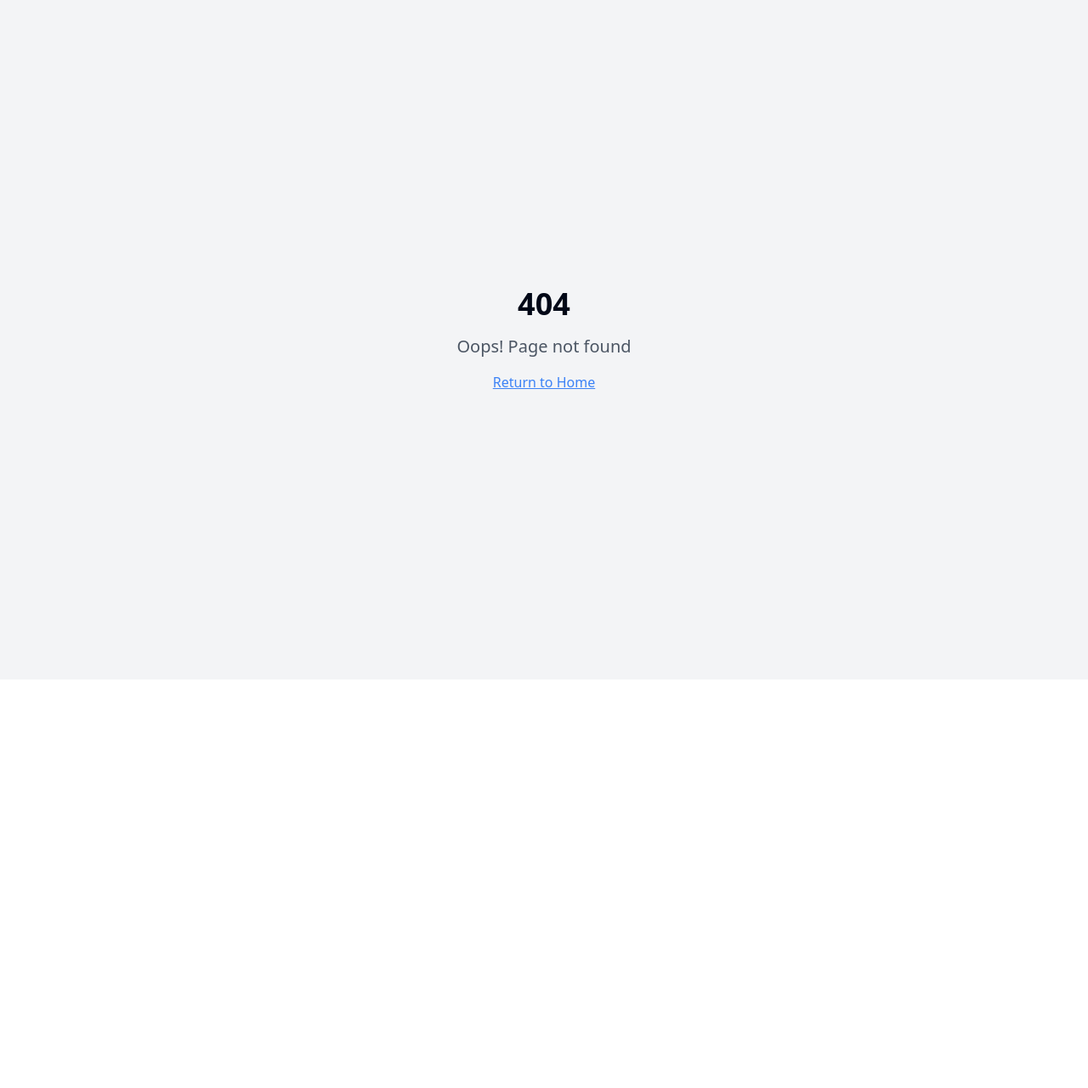
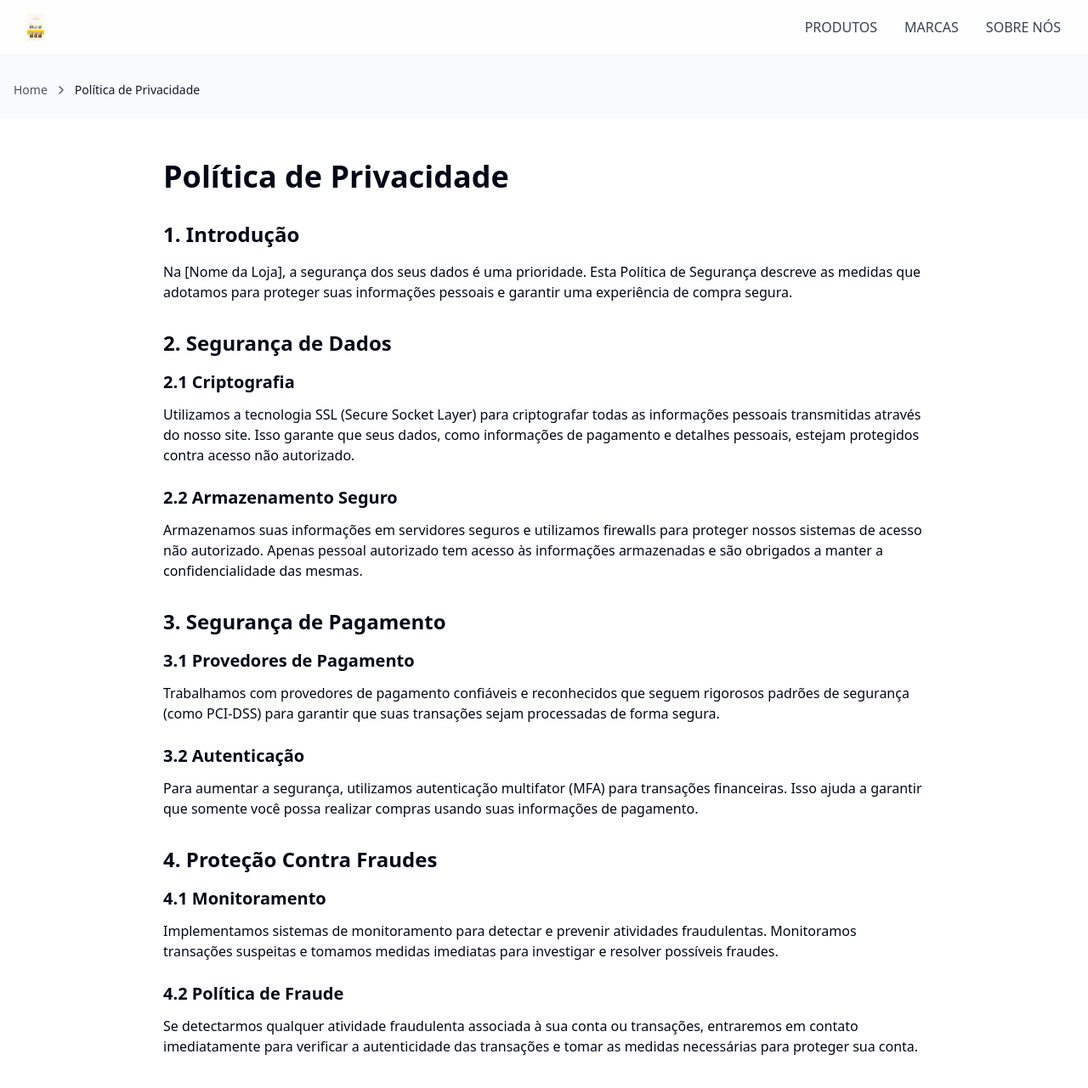
Before and after one commit to DevCaioCunha/ecommerce-landing-haven, a React (Vite) app: page /privacy in a window 1280 px wide. Before the commit this address had no page. Shown: the top 1281 px of the page at 85% size. Before the commit the page ends 800 px from the top, so only its background shows below. Built offline with nearby package versions, Linux system fonts and the light colour scheme.

Commit message:
Add Privacy Page
Implement a new Privacy page to the application.

```diff
--- a/src/App.tsx
+++ b/src/App.tsx
@@ -1,9 +1,11 @@
+
 import { Toaster } from "@/components/ui/toaster";
 import { Toaster as Sonner } from "@/components/ui/sonner";
 import { TooltipProvider } from "@/components/ui/tooltip";
 import { QueryClient, QueryClientProvider } from "@tanstack/react-query";
 import { BrowserRouter, Routes, Route } from "react-router-dom";
 import Index from "./pages/Index";
+import Privacy from "./pages/Privacy";
 import NotFound from "./pages/NotFound";
 
 const queryClient = new QueryClient();
@@ -16,6 +18,7 @@ const App = () => (
       <BrowserRouter>
         <Routes>
           <Route path="/" element={<Index />} />
+          <Route path="/privacy" element={<Privacy />} />
           {/* ADD ALL CUSTOM ROUTES ABOVE THE CATCH-ALL "*" ROUTE */}
           <Route path="*" element={<NotFound />} />
         </Routes>
--- /dev/null
+++ b/src/pages/Privacy.tsx
@@ -0,0 +1,138 @@
+
+import { ChevronRight } from "lucide-react";
+
+const Privacy = () => {
+  return (
+    <div className="min-h-screen bg-white">
+      {/* Header mantido igual ao da página inicial */}
+      <header className="fixed top-0 w-full bg-white/80 backdrop-blur-sm z-50 border-b border-gray-100">
+        <div className="max-w-7xl mx-auto px-4 sm:px-6 lg:px-8">
+          <div className="flex justify-between items-center h-16">
+            <div className="flex-shrink-0">
+              <img src="/lovable-uploads/ffd35b60-49b7-42cf-9eb1-e51051e042f9.png" alt="Logo" className="h-8" />
+            </div>
+            <nav className="hidden md:flex space-x-8">
+              <a href="#" className="text-gray-700 hover:text-yellow-500 transition-colors">PRODUTOS</a>
+              <a href="#" className="text-gray-700 hover:text-yellow-500 transition-colors">MARCAS</a>
+              <a href="#" className="text-gray-700 hover:text-yellow-500 transition-colors">SOBRE NÓS</a>
+            </nav>
+          </div>
+        </div>
+      </header>
+
+      {/* Breadcrumb */}
+      <div className="pt-24 pb-6 px-4 bg-gray-50">
+        <div className="max-w-7xl mx-auto">
+          <div className="flex items-center text-sm text-gray-600">
+            <a href="/" className="hover:text-yellow-500">Home</a>
+            <ChevronRight className="w-4 h-4 mx-2" />
+            <span className="text-gray-900">Política de Privacidade</span>
+          </div>
+        </div>
+      </div>
+
+      {/* Conteúdo */}
+      <main className="py-12 px-4">
+        <div className="max-w-4xl mx-auto prose prose-gray">
+          <h1 className="text-4xl font-bold mb-8">Política de Privacidade</h1>
+
+          <section className="mb-8">
+            <h2 className="text-2xl font-semibold mb-4">1. Introdução</h2>
+            <p>Na [Nome da Loja], a segurança dos seus dados é uma prioridade. Esta Política de Segurança descreve as medidas que adotamos para proteger suas informações pessoais e garantir uma experiência de compra segura.</p>
+          </section>
+
+          <section className="mb-8">
+            <h2 className="text-2xl font-semibold mb-4">2. Segurança de Dados</h2>
+
+            <h3 className="text-xl font-semibold mb-3">2.1 Criptografia</h3>
+            <p>Utilizamos a tecnologia SSL (Secure Socket Layer) para criptografar todas as informações pessoais transmitidas através do nosso site. Isso garante que seus dados, como informações de pagamento e detalhes pessoais, estejam protegidos contra acesso não autorizado.</p>
+
+            <h3 className="text-xl font-semibold mb-3 mt-6">2.2 Armazenamento Seguro</h3>
+            <p>Armazenamos suas informações em servidores seguros e utilizamos firewalls para proteger nossos sistemas de acesso não autorizado. Apenas pessoal autorizado tem acesso às informações armazenadas e são obrigados a manter a confidencialidade das mesmas.</p>
+          </section>
+
+          <section className="mb-8">
+            <h2 className="text-2xl font-semibold mb-4">3. Segurança de Pagamento</h2>
+
+            <h3 className="text-xl font-semibold mb-3">3.1 Provedores de Pagamento</h3>
+            <p>Trabalhamos com provedores de pagamento confiáveis e reconhecidos que seguem rigorosos padrões de segurança (como PCI-DSS) para garantir que suas transações sejam processadas de forma segura.</p>
+
+            <h3 className="text-xl font-semibold mb-3 mt-6">3.2 Autenticação</h3>
+            <p>Para aumentar a segurança, utilizamos autenticação multifator (MFA) para transações financeiras. Isso ajuda a garantir que somente você possa realizar compras usando suas informações de pagamento.</p>
+          </section>
+
+          <section className="mb-8">
+            <h2 className="text-2xl font-semibold mb-4">4. Proteção Contra Fraudes</h2>
+
+            <h3 className="text-xl font-semibold mb-3">4.1 Monitoramento</h3>
+            <p>Implementamos sistemas de monitoramento para detectar e prevenir atividades fraudulentas. Monitoramos transações suspeitas e tomamos medidas imediatas para investigar e resolver possíveis fraudes.</p>
+
+            <h3 className="text-xl font-semibold mb-3 mt-6">4.2 Política de Fraude</h3>
+            <p>Se detectarmos qualquer atividade fraudulenta associada à sua conta ou transações, entraremos em contato imediatamente para verificar a autenticidade das transações e tomar as medidas necessárias para proteger sua conta.</p>
+          </section>
+
+          <section className="mb-8">
+            <h2 className="text-2xl font-semibold mb-4">5. Privacidade</h2>
+            <p>Nossa [Política de Privacidade] descreve como coletamos, usamos e protegemos suas informações pessoais. A privacidade e a segurança dos seus dados são integradas em todos os nossos processos.</p>
+          </section>
+
+          <section className="mb-8">
+            <h2 className="text-2xl font-semibold mb-4">6. Dicas de Segurança para Usuários</h2>
+
+            <h3 className="text-xl font-semibold mb-3">6.1 Senhas Fortes</h3>
+            <p>Recomendamos que você utilize senhas fortes e únicas para sua conta em nosso site. Evite usar a mesma senha em vários sites e altere sua senha regularmente.</p>
+
+            <h3 className="text-xl font-semibold mb-3 mt-6">6.2 Informações Pessoais</h3>
+            <p>Nunca compartilhe suas informações pessoais, como senhas ou detalhes de pagamento, com terceiros. Nós nunca solicitaremos suas senhas por email ou telefone.</p>
+
+            <h3 className="text-xl font-semibold mb-3 mt-6">6.3 Verificação de Segurança</h3>
+            <p>Certifique-se de que está acessando nosso site através de uma conexão segura (veja o ícone de cadeado no navegador) e verifique o endereço do site para garantir que você está realmente em nosso domínio oficial.</p>
+          </section>
+
+          <section className="mb-8">
+            <h2 className="text-2xl font-semibold mb-4">7. Relato de Problemas de Segurança</h2>
+
+            <h3 className="text-xl font-semibold mb-3">7.1 Contato</h3>
+            <p>Se você suspeitar de qualquer atividade suspeita ou detectar uma vulnerabilidade de segurança em nosso site, por favor, entre em contato conosco imediatamente:</p>
+            <ul className="list-disc pl-6 mt-2">
+              <li>Email: seguranca@nomedaloja.com</li>
+              <li>Telefone: +55 11 1234-5678</li>
+            </ul>
+
+            <h3 className="text-xl font-semibold mb-3 mt-6">7.2 Investigação</h3>
+            <p>Levamos todas as questões de segurança a sério e investigaremos prontamente qualquer relato de atividade suspeita ou vulnerabilidade. Tomaremos as medidas necessárias para resolver qualquer problema e proteger nossos usuários.</p>
+          </section>
+
+          <section className="mb-8">
+            <h2 className="text-2xl font-semibold mb-4">8. Atualizações de Segurança</h2>
+
+            <h3 className="text-xl font-semibold mb-3">8.1 Revisão Regular</h3>
+            <p>Revisamos e atualizamos regularmente nossas práticas de segurança para garantir que estamos utilizando as tecnologias mais recentes e seguindo as melhores práticas do setor.</p>
+
+            <h3 className="text-xl font-semibold mb-3 mt-6">8.2 Notificações</h3>
+            <p>Informaremos nossos usuários sobre quaisquer mudanças significativas em nossa Política de Segurança através do nosso site e, se necessário, através de outros meios de comunicação.</p>
+          </section>
+
+          <section className="mb-8">
+            <h2 className="text-2xl font-semibold mb-4">9. Conclusão</h2>
+            <p>Estamos comprometidos em proteger suas informações e proporcionar uma experiência de compra segura. Se você tiver alguma dúvida sobre nossa Política de Segurança, não hesite em nos contatar.</p>
+          </section>
+        </div>
+      </main>
+
+      {/* Footer mantido igual ao da página inicial */}
+      <footer className="py-8 px-4 border-t border-gray-100">
+        <div className="max-w-7xl mx-auto flex flex-col md:flex-row justify-between items-center space-y-4 md:space-y-0">
+          <img src="/lovable-uploads/ffd35b60-49b7-42cf-9eb1-e51051e042f9.png" alt="Logo" className="h-8" />
+          <div className="flex space-x-8 text-sm text-gray-500">
+            <a href="/privacy" className="hover:text-yellow-500 transition-colors">PRIVACIDADE</a>
+            <a href="#" className="hover:text-yellow-500 transition-colors">TERMOS E CONDIÇÕES</a>
+            <a href="#" className="hover:text-yellow-500 transition-colors">PROGRAMA CREATORS</a>
+          </div>
+        </div>
+      </footer>
+    </div>
+  );
+};
+
+export default Privacy;
```
